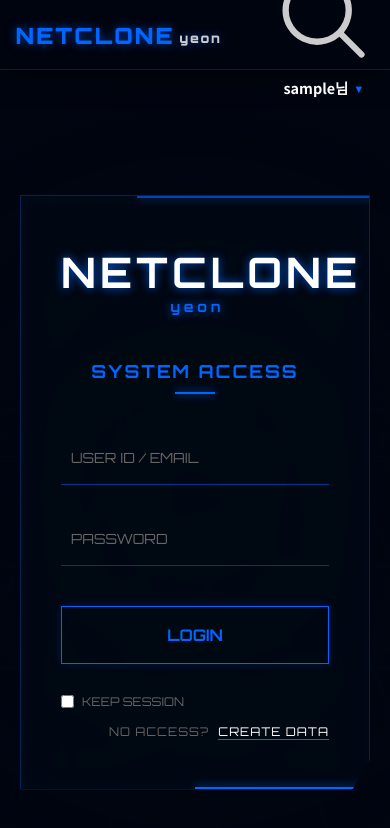
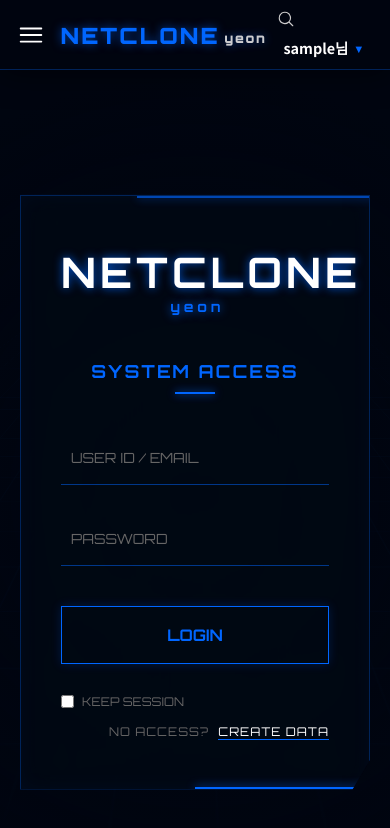
Before and after one commit to dllxxun/Netflix_PB_25, a Vue app: page /movielist.github.io/signin in a window 390 px wide. Shown: the top 828 px of the page. Built offline with nearby package versions, Linux system fonts and the light colour scheme; no server answers; sample sign-in values are in the browser's storage.

Commit message:
모바일 수정

```diff
--- a/src/App.vue
+++ b/src/App.vue
@@ -1,9 +1,16 @@
 <template>
   <div id="app">
+    <div class="overlay" v-if="isMenuOpen" @click="toggleMenu"></div>
     <div class="app-overlay"></div>
 
     <nav class="navigation">
       <div class="nav-left">
+        <button class="hamburger-btn" @click="toggleMenu">
+          <svg xmlns="http://www.w3.org/2000/svg" fill="none" viewBox="0 0 24 24" stroke-width="1.5" stroke="currentColor">
+            <path stroke-linecap="round" stroke-linejoin="round" d="M3.75 6.75h16.5M3.75 12h16.5m-16.5 5.25h16.5" />
+          </svg>
+        </button>
+
         <span class="brand-logo" @click="goToHome">
           NETCLONE <span class="version">yeon</span>
         </span>
@@ -17,7 +24,7 @@
       <div class="nav-right">
         <div v-if="isLoggedIn" class="user-menu">
           <span class="icon-btn search-btn" @click="goToSearch">
-            <svg xmlns="http://www.w3.org/2000/svg" viewBox="0 0 24 24" fill="currentColor" class="w-6 h-6">
+            <svg xmlns="http://www.w3.org/2000/svg" viewBox="0 0 24 24" fill="currentColor" width="18" height="18">
               <path fill-rule="evenodd" d="M10.5 3.75a6.75 6.75 0 1 0 0 13.5 6.75 6.75 0 0 0 0-13.5ZM2.25 10.5a8.25 8.25 0 1 1 14.59 5.28l4.69 4.69a.75.75 0 1 1-1.06 1.06l-4.69-4.69A8.25 8.25 0 0 1 2.25 10.5Z" clip-rule="evenodd" />
             </svg>
           </span>
@@ -42,6 +49,19 @@
       </div>
     </nav>
 
+    <div class="mobile-sidebar" :class="{ 'open': isMenuOpen }">
+      <div class="sidebar-header">
+        <span class="sidebar-logo">MENU</span>
+        <button class="close-btn" @click="toggleMenu">✕</button>
+      </div>
+      <div class="sidebar-links">
+        <span @click="goToHome">홈</span>
+        <span @click="goToPopular">대세 콘텐츠</span>
+        <span @click="goToWishlist">내가 찜한 콘텐츠</span>
+        <span v-if="!isLoggedIn" @click="$router.push('/signin')">로그인</span>
+      </div>
+    </div>
+
     <div class="main-content">
       <router-view></router-view>
     </div>
@@ -54,7 +74,8 @@ export default {
     return {
       isLoggedIn: false,
       userNickname: '',
-      showDropdown: false
+      showDropdown: false,
+      isMenuOpen: false // [추가] 메뉴 열림/닫힘 상태
     }
   },
   created() {
@@ -65,6 +86,10 @@ export default {
     }
   },
   methods: {
+    // [추가] 메뉴 토글 함수
+    toggleMenu() {
+      this.isMenuOpen = !this.isMenuOpen;
+    },
     async handleKakaoLogin(code) {
       try {
         console.log('인증 코드:', code);
@@ -92,21 +117,26 @@ export default {
     },
     goToHome() {
       if (this.$route.path !== '/home') this.$router.push('/home')
+      this.isMenuOpen = false; // 이동 시 메뉴 닫기
     },
     goToWishlist() {
       this.$router.push('/wishlist')
+      this.isMenuOpen = false; // 이동 시 메뉴 닫기
     },
     goToSearch() {
       this.$router.push('/search')
+      this.isMenuOpen = false;
     },
     goToPopular() {
       this.$router.push('/popular')
+      this.isMenuOpen = false; // 이동 시 메뉴 닫기
     }
   },
   watch: {
     $route() {
       this.checkLoginStatus()
-      this.showDropdown = false // 페이지 이동 시 드롭다운 닫기
+      this.showDropdown = false
+      this.isMenuOpen = false // [추가] 페이지 이동 시 사이드바 닫기
     }
   }
 }
@@ -124,10 +154,10 @@ export default {
 }
 
 body {
-  background-color: #000510; /* 딥 다크 네이비 배경 */
+  background-color: #000510;
   color: white;
   font-family: 'Noto Sans KR', sans-serif;
-  overflow-x: hidden; /* 가로 스크롤 방지 */
+  overflow-x: hidden;
 }
 
 #app {
@@ -137,7 +167,7 @@ body {
 
 /* --- 네비게이션 바 (Glassmorphism) --- */
 .navigation {
-  position: fixed; /* 상단 고정 */
+  position: fixed;
   top: 0;
   left: 0;
   width: 100%;
@@ -147,11 +177,9 @@ body {
   justify-content: space-between;
   align-items: center;
   z-index: 1000;
-
-  /* 반투명 유리 효과 */
   background: rgba(0, 5, 16, 0.7);
   backdrop-filter: blur(10px);
-  border-bottom: 1px solid rgba(0, 102, 255, 0.3); /* 파란색 하단 라인 */
+  border-bottom: 1px solid rgba(0, 102, 255, 0.3);
   box-shadow: 0 4px 30px rgba(0, 0, 0, 0.5);
   transition: all 0.3s ease;
 }
@@ -211,8 +239,12 @@ body {
 }
 
 .icon-btn {
-  width: 24px;
-  height: 24px;
+  /* [수정] 버튼 크기 축소 */
+  width: 26px;
+  height: 26px;
+  display: flex;
+  align-items: center;
+  justify-content: center;
   cursor: pointer;
   color: #ccc;
   transition: all 0.3s;
@@ -276,10 +308,9 @@ body {
 .dropdown-item:hover {
   background: rgba(0, 102, 255, 0.2);
   color: white;
-  padding-left: 25px; /* 살짝 밀리는 효과 */
+  padding-left: 25px;
 }
 
-/* 메인 컨텐츠 여백 (네비게이션 높이만큼) */
 .main-content {
   padding-top: 70px;
   min-height: 100vh;
@@ -293,9 +324,110 @@ body {
   opacity: 0;
 }
 
-/* 반응형 */
+/* ========================================= */
+/* [추가] 모바일 반응형 및 사이드바 스타일 */
+/* ========================================= */
+
+/* 1. 햄버거 버튼 (PC에선 숨김) */
+.hamburger-btn {
+  display: none; /* 기본 숨김 */
+  background: none;
+  border: none;
+  color: white;
+  width: 30px;
+  height: 30px;
+  cursor: pointer;
+  margin-right: 15px;
+}
+
+.hamburger-btn svg {
+  width: 100%;
+  height: 100%;
+}
+
+/* 2. 모바일 사이드바 */
+.mobile-sidebar {
+  position: fixed;
+  top: 0;
+  left: -260px; /* 화면 밖으로 숨김 */
+  width: 260px;
+  height: 100vh;
+  background: rgba(0, 5, 16, 0.98); /* 배경색 */
+  border-right: 1px solid #0066FF; /* 네온 테두리 */
+  z-index: 2000;
+  transition: left 0.3s ease; /* 부드럽게 슬라이드 */
+  padding: 20px;
+  display: flex;
+  flex-direction: column;
+}
+
+.mobile-sidebar.open {
+  left: 0; /* 열리면 화면 안으로 */
+}
+
+.sidebar-header {
+  display: flex;
+  justify-content: space-between;
+  align-items: center;
+  margin-bottom: 40px;
+  border-bottom: 1px solid rgba(255, 255, 255, 0.1);
+  padding-bottom: 15px;
+}
+
+.sidebar-logo {
+  font-family: 'Orbitron', sans-serif;
+  color: #0066FF;
+  font-size: 1.2rem;
+  font-weight: bold;
+}
+
+.close-btn {
+  background: none;
+  border: none;
+  color: white;
+  font-size: 1.5rem;
+  cursor: pointer;
+}
+
+.sidebar-links {
+  display: flex;
+  flex-direction: column;
+  gap: 25px;
+}
+
+.sidebar-links span {
+  font-size: 1.1rem;
+  cursor: pointer;
+  transition: all 0.2s;
+  color: #ccc;
+}
+
+.sidebar-links span:hover {
+  color: #0066FF;
+  padding-left: 10px;
+}
+
+/* 3. 배경 어둡게 (Overlay) */
+.overlay {
+  position: fixed;
+  top: 0; left: 0; right: 0; bottom: 0;
+  background: rgba(0, 0, 0, 0.7);
+  z-index: 1500;
+}
+
+/* 4. 미디어 쿼리 (화면 폭 768px 이하일 때 적용) */
 @media (max-width: 768px) {
-  .nav-links { display: none; } /* 모바일에서 메뉴 숨기기 (추후 햄버거 메뉴 필요) */
-  .brand-logo { font-size: 1.4rem; }
+  .nav-links {
+    display: none; /* 기존 상단 메뉴 숨김 */
+  }
+
+  .hamburger-btn {
+    display: block; /* 햄버거 버튼 보이기 */
+  }
+
+  .brand-logo {
+    font-size: 1.4rem;
+    margin-right: 0;
+  }
 }
 </style>
--- a/src/views/PopularPage.vue
+++ b/src/views/PopularPage.vue
@@ -88,7 +88,7 @@ export default {
 }
 
 .title {
-  font-size: 24px;
+  font-size: 10px;
   margin-bottom: 20px;
 }
 
```
Also changed, not shown: 1 other file (tests, documents, lock files or other folders).
